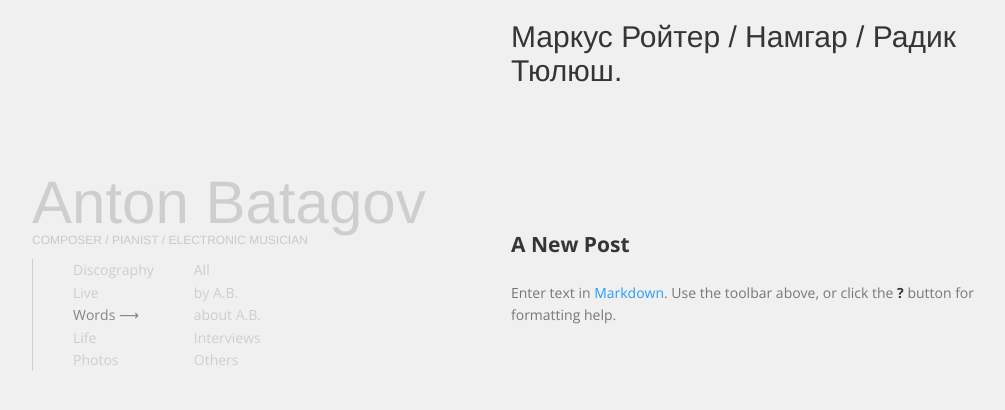
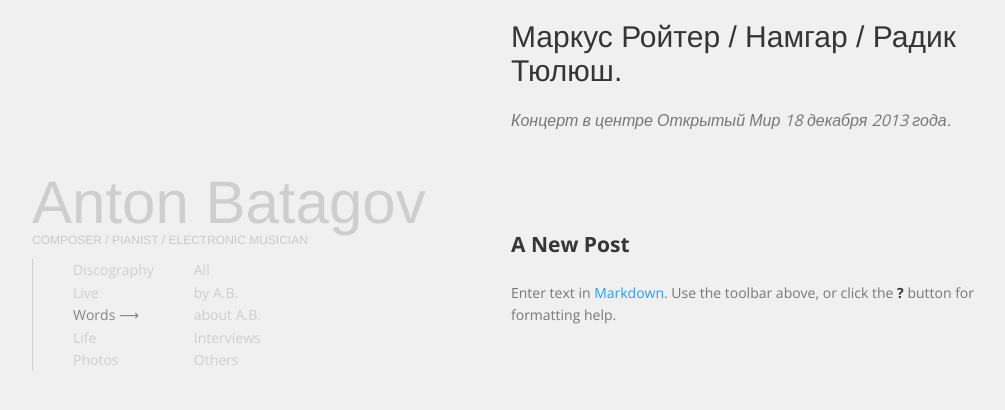
Before and after one commit to Integral/batagov, a Jekyll site: the page built from _posts/words/2014-05-21-your-filename.md, in a window 1280 px wide. Shown: the top 410 px of the page, without its empty margins (119-1124 px from the left). Built offline with Jekyll 4.4.1, drawn with Linux system fonts in a browser that asks for light colours; nearby versions of some CDN libraries.

Commit message:
Created 2014-05-21-your-filename.md

```diff
--- a/_posts/words/2014-05-21-your-filename.md
+++ b/_posts/words/2014-05-21-your-filename.md
@@ -4,7 +4,9 @@ layout: words
 category: words
 title: Маркус Ройтер / Намгар / Радик Тюлюш.
 type: text
-lang: en
+lang: ru
+subtitle: Концерт в центре Открытый Мир 18 декабря 2013 года.
+permalink: "/ru/words/roiter-namgar-tulush"
 ---
 
 ## A New Post
```
